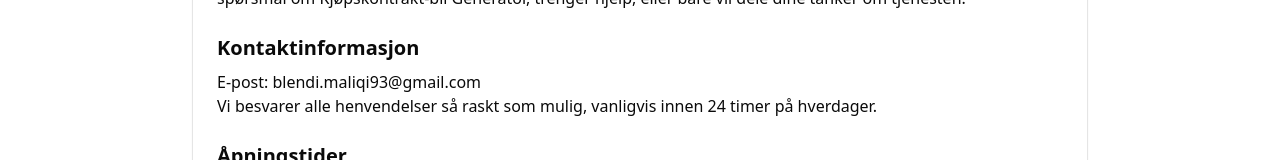
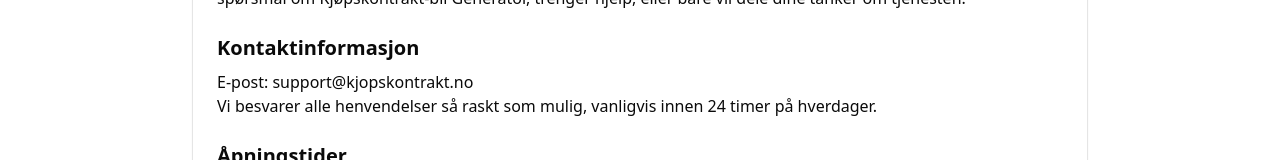
Before and after one commit to blendimaliqi/kjopskontrakt-next, a Next.js app: page /contact in a window 1280 px wide. Shown: the part 268-428 px from the top of the page. Built offline with nearby package versions, Linux system fonts and the light colour scheme; no server answers.

Commit message:
updated email information

```diff
--- a/app/about/page.tsx
+++ b/app/about/page.tsx
@@ -67,7 +67,7 @@ const AboutUs: NextPage = () => {
           <h2 className="text-xl font-semibold">Kontakt oss</h2>
           <p>
             Har du spørsmål eller trenger du assistanse? Ikke nøl med å kontakte
-            oss på blendi.maliqi93@gmail.com. Vi er her for å hjelpe deg med å
+            oss på support@kjopskontrakt.no. Vi er her for å hjelpe deg med å
             gjøre din bilhandel så enkel og trygg som mulig.
           </p>
         </CardContent>
--- a/app/contact/page.tsx
+++ b/app/contact/page.tsx
@@ -24,7 +24,7 @@ const ContactUsPage: NextPage = () => {
 
           <section>
             <h2 className="text-xl font-semibold mb-2">Kontaktinformasjon</h2>
-            <p>E-post: blendi.maliqi93@gmail.com</p>
+            <p>E-post: support@kjopskontrakt.no</p>
             <p>
               Vi besvarer alle henvendelser så raskt som mulig, vanligvis innen
               24 timer på hverdager.
--- a/app/faq/page.tsx
+++ b/app/faq/page.tsx
@@ -43,7 +43,7 @@ const FAQPage: NextPage = () => {
     {
       question: "Hva hvis jeg trenger hjelp eller har spørsmål underveis?",
       answer:
-        "Hvis du har spørsmål eller trenger assistanse, kan du når som helst kontakte meg på blendi.maliqi93@gmail.com. Jeg vil svare så raskt som mulig.",
+        "Hvis du har spørsmål eller trenger assistanse, kan du når som helst kontakte oss på support@kjopskontrakt.no. Vi vil svare så raskt som mulig.",
     },
     {
       question:
@@ -55,7 +55,7 @@ const FAQPage: NextPage = () => {
       question:
         "Hva gjør jeg hvis jeg oppdager en feil i den genererte kontrakten?",
       answer:
-        "Hvis du oppdager noen feil eller uoverensstemmelser i den genererte kontrakten, vennligst kontakt meg umiddelbart på blendi.maliqi93@gmail.com. Jeg vil hjelpe deg med å rette opp feilen og generere en ny kontrakt uten ekstra kostnad.",
+        "Hvis du oppdager noen feil eller uoverensstemmelser i den genererte kontrakten, vennligst kontakt oss umiddelbart på support@kjopskontrakt.no. Vi vil hjelpe deg med å rette opp feilen og generere en ny kontrakt uten ekstra kostnad.",
     },
     {
       question: "Kan jeg bruke tjenesten på mobil eller nettbrett?",
--- a/app/privacy-policy/page.tsx
+++ b/app/privacy-policy/page.tsx
@@ -96,7 +96,7 @@ const PrivacyPolicyPage: NextPage = () => {
                 <p>
                   Hvis du har spørsmål om denne personvernerklæringen eller vår
                   håndtering av personopplysninger, vennligst kontakt oss på:
-                  blendi.maliqi93@gmail.com
+                  support@kjopskontrakt.no
                 </p>
               </section>
 
--- a/app/terms-and-conditions/page.tsx
+++ b/app/terms-and-conditions/page.tsx
@@ -161,7 +161,7 @@ const TermsAndConditions: NextPage = () => {
                   For spørsmål eller henvendelser angående disse vilkårene og
                   betingelsene, vennligst kontakt utvikleren på:
                 </p>
-                <p>E-post: blendi.maliqi93@gmail.com</p>
+                <p>E-post: support@kjopskontrakt.no</p>
               </section>
 
               <p className="text-sm text-gray-500">
```
